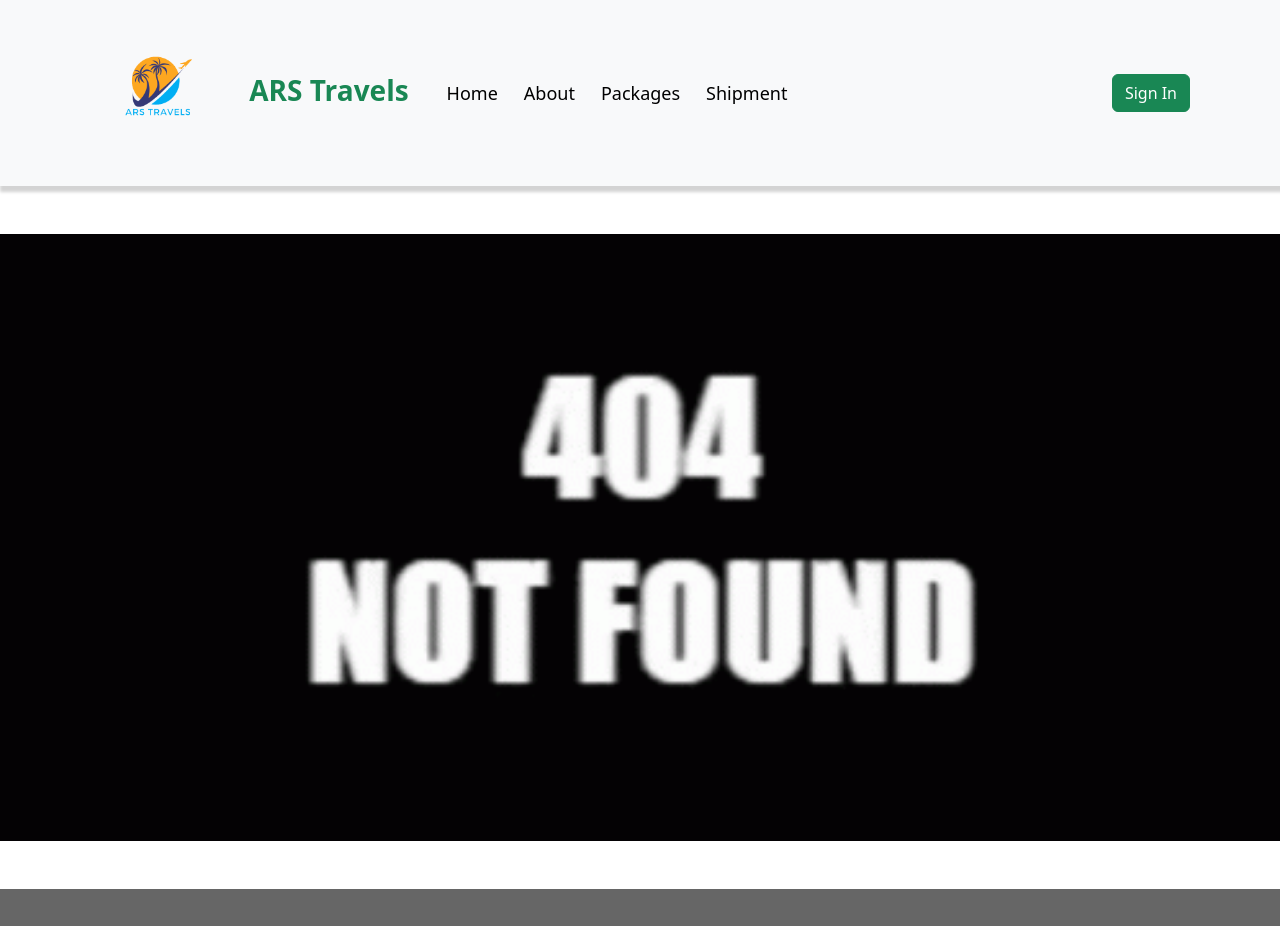
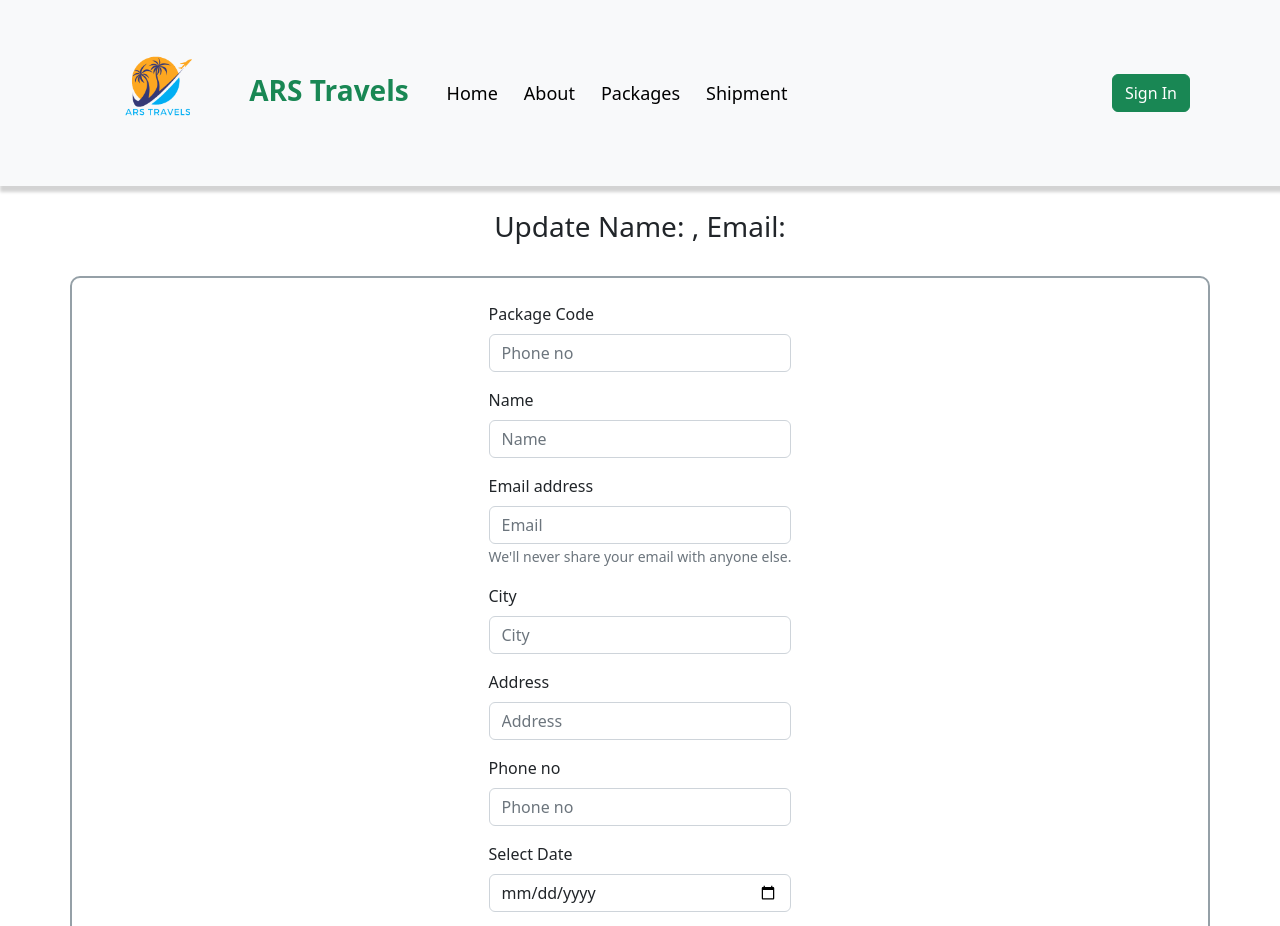
Before and after one commit to Sawom/ARS-Travels, a React (Create React App) app: page /shipment/update/1 in a window 1280 px wide. Shown: the top 926 px of the page. Built offline with nearby package versions, Linux system fonts and the light colour scheme; no server answers.

Commit message:
update page and operation

```diff
--- a/src/App.js
+++ b/src/App.js
@@ -11,6 +11,7 @@ import Register from './Components/Register/Register';
 import Login from './Components/Login/Login';
 import NotFound from './Components/NotFound/NotFound';
 import Shipment from './Components/Shipment/Shipment';
+import Update from './Components/Update/Update';
 
 function App() {
   return (
@@ -25,6 +26,7 @@ function App() {
         <Route path='/login' element={ <Login></Login> } ></Route>
         <Route path='packinfo/:id' element={ <PackageDetails></PackageDetails> } ></Route>
         <Route path='/shipment' element={ <Shipment></Shipment> } ></Route>
+        <Route path='/shipment/update/:id' element={ <Update></Update> }  ></Route>
         <Route path='*' element={ <NotFound></NotFound> } ></Route>
       </Routes>
       <Footer></Footer>
--- a/src/Components/Shipment/Shipment.js
+++ b/src/Components/Shipment/Shipment.js
@@ -5,8 +5,10 @@ import { Link } from 'react-router-dom';
 const Shipment = () => {
     const [error, setError] = useState('');
     const [shipment , setShipment] = useState({});
+
     // date picker
     const [date, setDate] = useState();
+
     // shipment info loading
     const [info, setInfo] = useState([]);
      useEffect(()=>{
@@ -68,6 +70,11 @@ const Shipment = () => {
             <h4 className='App my-4'>Shipment Form</h4>
             <div className='container my-4 center' >
                 <Form onSubmit={handleAddShipment} className='my-4'>
+                    {/* package code */}
+                    <Form.Group className="mb-3" controlId="formBasicText">
+                        <Form.Label> Package Code </Form.Label>
+                        <Form.Control onChange={handleInput} required name="packagecode" type="number" placeholder="Enter Package Code" />
+                    </Form.Group>
                     {/* name */}
                     <Form.Group className="mb-3" controlId="formBasicText">
                         <Form.Label>Name</Form.Label>
@@ -108,9 +115,10 @@ const Shipment = () => {
                 </Form>
             </div>
             <br /><br />
-            <h2 className='app' >Shipment information</h2>
+            <h2 className='App' >Shipment information</h2>
             {/* showing shipment info */}
-            <div className='container'>
+            <div >
+                <div className='container my-3  '>
                     {
                         info.map( shipInfo =>  <ListGroup as="ol" key={shipInfo._id}>
                             <ListGroup.Item
@@ -118,10 +126,11 @@ const Shipment = () => {
                                 className="d-flex justify-content-between align-items-start"
                             >
                                 <div className="ms-2 me-auto">
-                            <div className="fw-bold">Name: {shipInfo.name} </div>
-                             <p>Email: {shipInfo.email} </p>
-                             <p>City: {shipInfo.city} </p>
-                             <p>Address: {shipInfo.address} </p>
+                                <p> <b> Package Code: {shipInfo.packagecode} </b>  </p>
+                                <p > <b> Name: {shipInfo.name} </b>  </p>
+                                <p> Email: {shipInfo.email} </p>
+                                <p> City: {shipInfo.city} </p>
+                                <p> Address: {shipInfo.address} </p>
                                 <p> Phone: {shipInfo.phoneno }</p>
                                 <p> Date: {shipInfo.date} </p>
                                 <Link to={`/shipment/update/${shipInfo._id}`} >
@@ -135,6 +144,8 @@ const Shipment = () => {
                     }
                 </div>
             </div>
+
+        </div>
     );
 };
 
--- /dev/null
+++ b/src/Components/Update/Update.js
@@ -0,0 +1,152 @@
+import React, { useEffect, useState } from 'react';
+import { Button, Form } from 'react-bootstrap';
+import { useParams } from 'react-router-dom';
+
+const Update = () => {
+    // user = update
+    const [update, setUpdate] = useState({name:'', email:''});
+    const {id} = useParams();
+
+     // date picker
+    const [date, setDate] = useState();
+
+    // load
+    useEffect( ()=>{
+        fetch(`http://localhost:5000/shipment/${id}`)
+        .then(res=> res.json())
+        .then(data => setUpdate(data) );
+    },  [])
+
+    // update package code
+    const handlePackagecodeChange = event =>{
+        const updatedPackage = event.target.value;
+        const updatedUser = {packagecode: updatedPackage, name: update.name, email: update.email, city: update.city , address: update.address , phoneno: update.phoneno , date: update.date };
+        setUpdate(updatedUser);
+    }
+
+    // update name
+    const handleNameChange = event =>{
+        const updatedName = event.target.value;
+        const updatedUser = { packagecode: update.packagecode , name: updatedName , email: update.email, city: update.city , address: update.address , phoneno: update.phoneno , date: update.date };
+        setUpdate(updatedUser);
+    }
+    // update email
+    const handleEmailChange = event =>{
+        const updatedEmail = event.target.value;
+        const updatedUser = { packagecode: update.packagecode, name: update.name , email: updatedEmail , city: update.city , address: update.address , phoneno: update.phoneno , date: update.date };
+        setUpdate(updatedUser);
+    }
+
+    //update city
+    const handleCityChange = event =>{
+        const updatedCity = event.target.value;
+        const updatedUser = { packagecode: update.packagecode, name: update.name , email: update.email , city: updatedCity , address: update.address , phoneno: update.phoneno , date: update.date };
+        setUpdate(updatedUser);
+    }
+
+    //update address
+    const handleAddressChange = event =>{
+        const updatedAddress = event.target.value;
+        const updatedUser = { packagecode: update.packagecode, name: update.name , email: update.email , city: update.city , address: updatedAddress , phoneno: update.phoneno , date: update.date };
+        setUpdate(updatedUser);
+    }
+
+    // update phone no
+    const handlePhoneChange = event =>{
+        const updatedPhone = event.target.value;
+        const updatedUser = { packagecode: update.packagecode, name: update.name , email: update.email , city: update.city , address: update.address , phoneno: updatedPhone , date: update.date };
+        setUpdate(updatedUser);
+    }
+
+    // update date change
+    const handleDateChange = event =>{
+        const updatedDate = event.target.value;
+        const updatedUser = { packagecode: update.packagecode, name: update.name , email: update.email , city: update.city , address: update.address , phoneno: update.phoneno , date: updatedDate };
+        setUpdate(updatedUser);
+    }
+
+    // updated user function
+    const handleUpdate = event => {
+        event.preventDefault();
+        const url = `http://localhost:5000/shipment/${id}`;
+        fetch(url, {
+            method: 'PUT',
+            headers: {
+                'content-type': 'application/json'
+            },
+            body: JSON.stringify(update)
+        })
+        .then(res => res.json())
+        .then(data =>{
+            if(data.modifiedCount > 0){
+                alert('updated successfully! ')
+                setUpdate({});
+                event.target.reset();
+            }
+        })
+    }
+
+    return (
+        <div>
+            <br />
+            <h3 className='app'> Update Name: {update.name} , Email: {update.email} </h3> <br />
+            <div className='center container' >
+                <br />
+                <Form onSubmit={handleUpdate} >
+                    <br />
+                    {/* update package code */}
+                    <Form.Group className="mb-3" controlId="formBasicPassword">
+                        <Form.Label>Package Code</Form.Label>
+                        <Form.Control onChange={handlePackagecodeChange}  required  defaultValue={update.phoneno || ''} name="phoneno" type="number" placeholder="Phone no" />
+                    </Form.Group>
+
+                    {/* update name */}
+                    <Form.Group className="mb-3" controlId="formBasicPassword">
+                        <Form.Label>Name</Form.Label>
+                        <Form.Control onChange={handleNameChange} required defaultValue={update.name || ''} name="name" type="text" placeholder="Name" />
+                    </Form.Group>
+
+                    {/* update email */}
+                    <Form.Group className="mb-3" controlId="formBasicEmail">
+                        <Form.Label>Email address</Form.Label>
+                        <Form.Control onChange={handleEmailChange}  required defaultValue={update.email || ''}  name="email"  type="email" placeholder="Email" />
+                        <Form.Text className="text-muted">
+                        We'll never share your email with anyone else.
+                        </Form.Text>
+                    </Form.Group>
+
+                    {/* update city */}
+                    <Form.Group className="mb-3" controlId="formBasicPassword">
+                        <Form.Label>City</Form.Label>
+                        <Form.Control onChange={handleCityChange}  required defaultValue={update.city || ''}  name="city" type="text" placeholder="City" />
+                    </Form.Group>
+
+                    {/* update address */}
+                    <Form.Group className="mb-3" controlId="formBasicPassword">
+                        <Form.Label>Address</Form.Label>
+                        <Form.Control onChange={handleAddressChange}  required defaultValue={update.address || ''} name="address" type="text" placeholder="Address" />
+                    </Form.Group>
+
+                    {/* update phone no */}
+                    <Form.Group className="mb-3" controlId="formBasicPassword">
+                        <Form.Label>Phone no</Form.Label>
+                        <Form.Control onChange={handlePhoneChange}  required  defaultValue={update.phoneno || ''} name="phoneno" type="number" placeholder="Phone no" />
+                    </Form.Group>
+
+                    {/* update date */}
+                    <Form.Group className="mb-3" controlId="formBasicText">
+                        <Form.Label>Select Date</Form.Label>
+                        <Form.Control onChange={handleDateChange} required defaultValue={update.date || ''} name="date" type="date"  placeholder="Enter date" />
+                    </Form.Group>
+
+                    {/*  button */}
+                    <Button variant="primary" type="submit">Update</Button>
+                    <br /> <br />
+                </Form>
+            </div>
+            <br />
+        </div>
+    );
+};
+
+export default Update;
```
Lines whose indentation alone changed are shown as unchanged.
